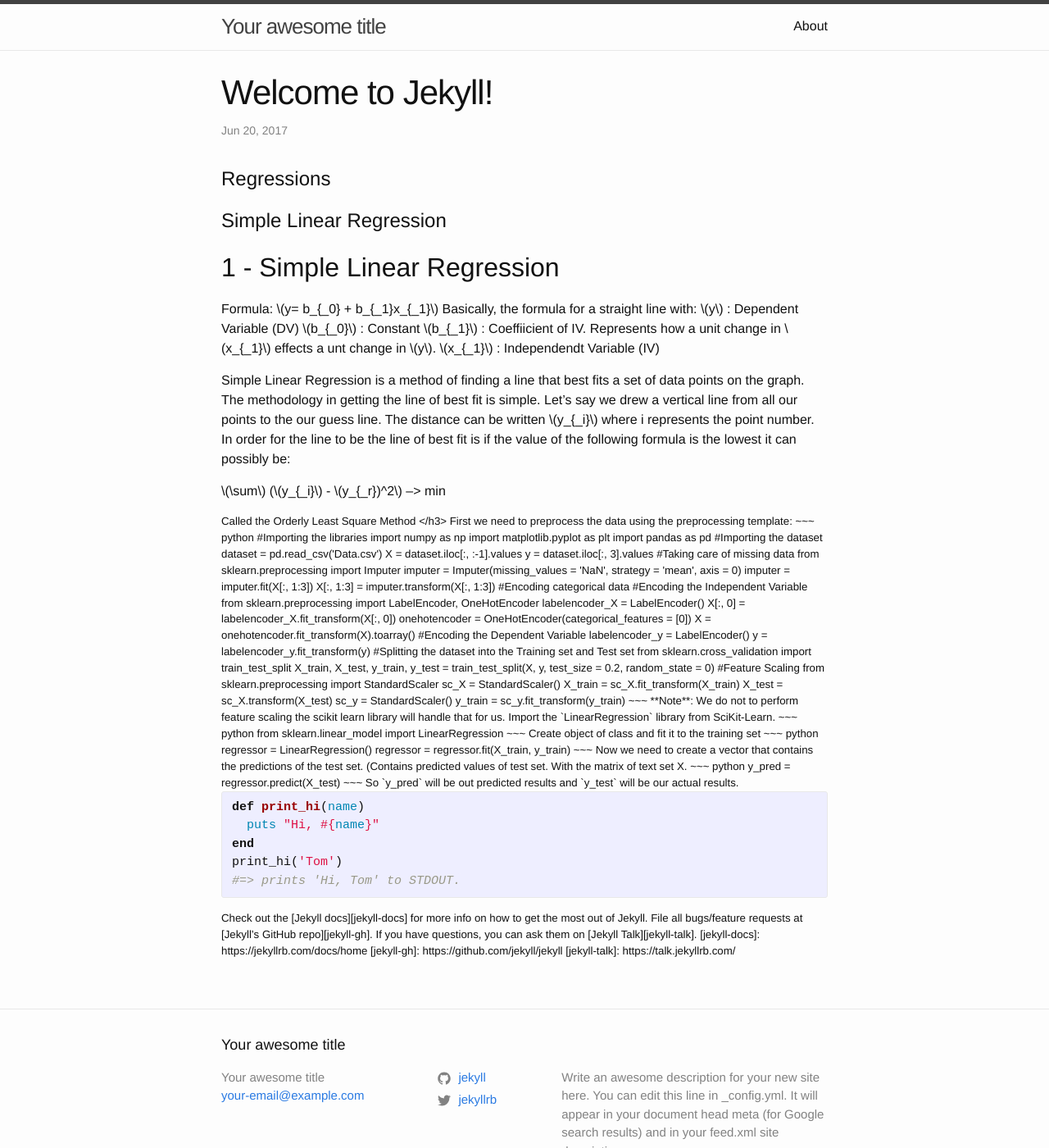
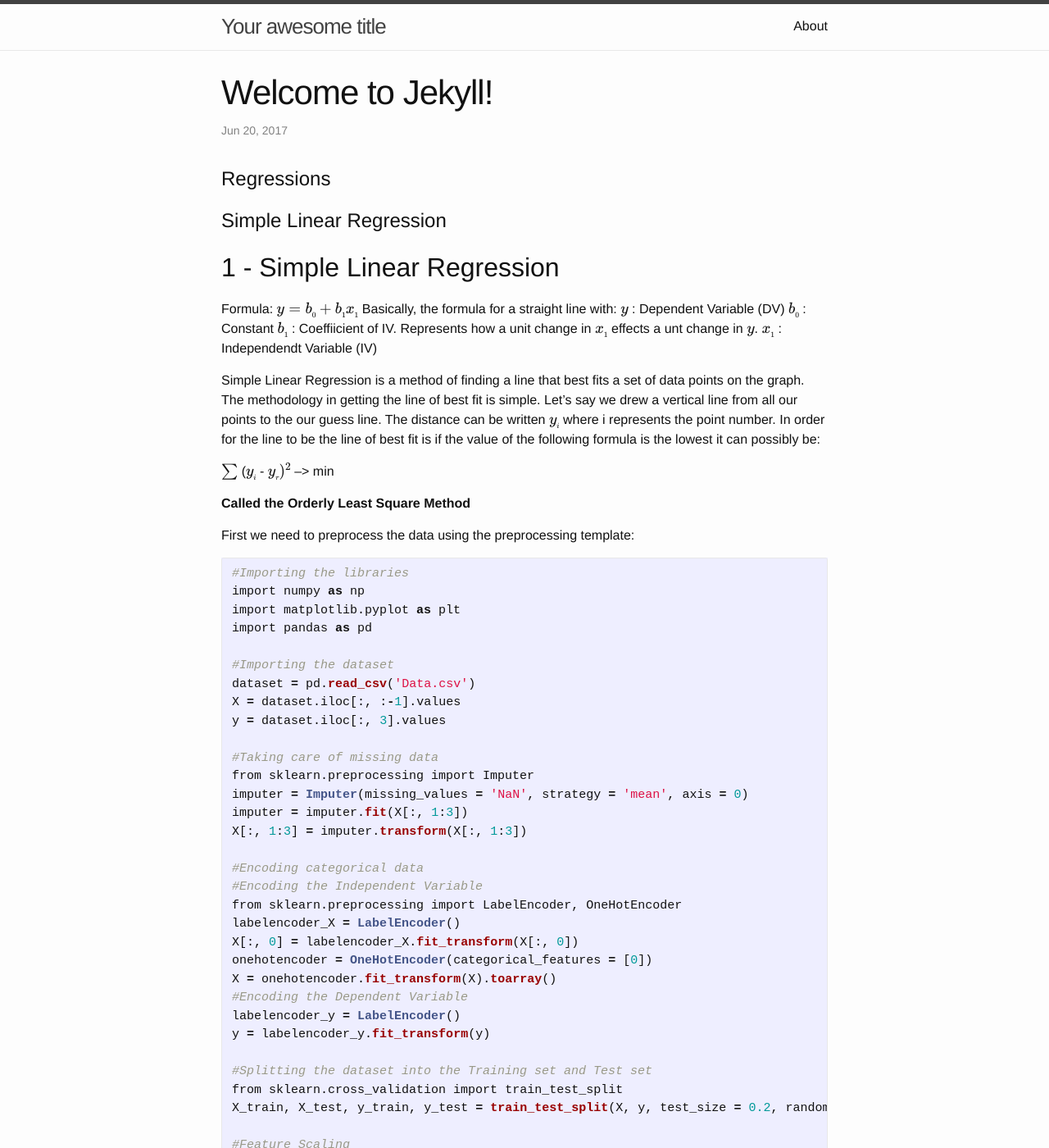
Before and after one commit to WolfOfTheNorth/diamondclover, a Jekyll site: the page built from _posts/2017-06-20-Testing.markdown, in a window 1280 px wide and 1400 px high. Shown: the whole window at 82% size. Built offline with Jekyll 4.4.1, drawn with Linux system fonts in a browser that asks for light colours; formulas are drawn with MathJax 3; some of the changed text lies outside the part shown.

Commit message:
update markdown test

```diff
--- a/_layouts/post.html
+++ b/_layouts/post.html
@@ -1,8 +1,8 @@
 ---
 layout: default
 ---
+<script src="https://cdnjs.cloudflare.com/ajax/libs/mathjax/2.7.0/MathJax.js?config=TeX-AMS-MML_HTMLorMML" type="text/javascript"></script>
 <article class="post" itemscope itemtype="http://schema.org/BlogPosting">
-
   <header class="post-header">
     <h1 class="post-title" itemprop="name headline">{{ page.title | escape }}</h1>
     <p class="post-meta">
--- a/_posts/2017-06-20-Testing.markdown
+++ b/_posts/2017-06-20-Testing.markdown
@@ -24,7 +24,8 @@
 The methodology in getting the line of best fit is simple. Let's say we drew a vertical line from all our points to the our guess line. The distance can be written $$y_{_i}$$ where i represents the point number. In order for the line to be the line of best fit is if the value of the following formula is the lowest it can possibly be:
 
 $$\sum$$ ($$y_{_i}$$ - $$y_{_r})^2$$  --> min
-<h5> Called the Orderly Least Square Method </h3>
+
+**Called the Orderly Least Square Method**
 
 First we need to preprocess the data using the preprocessing template:
 ~~~ python
@@ -83,26 +84,3 @@
 y_pred = regressor.predict(X_test)
 ~~~
 So `y_pred` will be out predicted results and `y_test` will be our actual results.
-
-
-
-
-
-
-
-
-
-
-{% highlight ruby %}
-def print_hi(name)
-  puts "Hi, #{name}"
-end
-print_hi('Tom')
-#=> prints 'Hi, Tom' to STDOUT.
-{% endhighlight %}
-
-Check out the [Jekyll docs][jekyll-docs] for more info on how to get the most out of Jekyll. File all bugs/feature requests at [Jekyll’s GitHub repo][jekyll-gh]. If you have questions, you can ask them on [Jekyll Talk][jekyll-talk].
-
-[jekyll-docs]: https://jekyllrb.com/docs/home
-[jekyll-gh]:   https://github.com/jekyll/jekyll
-[jekyll-talk]: https://talk.jekyllrb.com/
```
Also changed, not shown: 2 other files.
